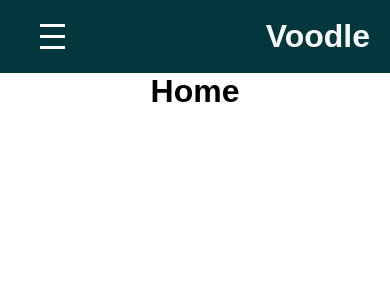
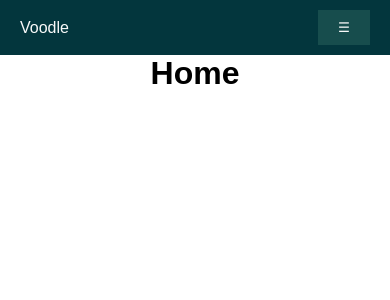
Before and after one commit to agr1996/startup, a React (Vite) app in the folder startup-react/: page / in a window 390 px wide. Shown: the top 300 px of the page. Built offline with nearby package versions, Linux system fonts and the light colour scheme.

Commit message:
Navigation hamburger works but has no close

```diff
--- a/startup-react/src/App.css
+++ b/startup-react/src/App.css
@@ -62,6 +62,40 @@ footer a {
   height: 3px;
   background-color: white;
   margin: 4px 0;
+}
+.menu-overlay {
+  position: fixed;
+  top: 0;
+  left: 0;
+  width: 100%;
+  height: 100%;
+  background-color: rgba(0, 0, 0, 0.8);
+  display: flex;
+  justify-content: center;
+  align-items: center;
+}
+
+.menu-nav {
+  display: flex;
+  flex-direction: column;
+  gap: 1rem;
+}
+
+.menu-link {
+  color: white;
+  text-decoration: none;
+  font-size: 1.5rem;
+}
+
+.close-btn {
+  position: absolute;
+  top: 20px;
+  left: 20px;
+  background: none;
+  border: none;
+  color: white;
+  font-size: 2em;
+  cursor: pointer;
 }
 
 /* Title styling */
--- a/startup-react/src/Header.jsx
+++ b/startup-react/src/Header.jsx
@@ -1,16 +1,25 @@
-import React from "react";
+import React, { useState } from 'react';
+import Menu from './Menu.jsx';
+import './App.css';
 
 function Header() {
-    return (
-        <header>
-            <button class="navigation" onclick="toggleMenu()">
-                <span class="bar"></span>
-                <span class="bar"></span>
-                <span class="bar"></span>
-            </button>
-            <h1>Voodle</h1>
-        </header>
-    );
+  const [menuOpen, setMenuOpen] = useState(false);
+
+  const toggleMenu = () => {
+    setMenuOpen(!menuOpen);
+  };
+
+  return (
+    <>
+      <header className="header">
+        <div className="logo">Voodle</div>
+        <button className="menu-button" onClick={toggleMenu}>
+          {menuOpen ? 'X' : '☰'}
+        </button>
+      </header>
+      {menuOpen && <Menu />}
+    </>
+  );
 }
 
 export default Header;
--- /dev/null
+++ b/startup-react/src/Menu.jsx
@@ -0,0 +1,19 @@
+import React from 'react';
+import { NavLink } from 'react-router-dom';
+import './App.css';
+
+function Menu() {
+  return (
+    <div className="menu-overlay">
+      <nav className="menu-nav">
+        <NavLink to="/" className="menu-link">Home</NavLink>
+        <NavLink to="/SignIn" className="menu-link">Sign in</NavLink>
+        <NavLink to="/Register" className="menu-link">Register</NavLink>
+        <NavLink to="/Markup" className="menu-link">Markup</NavLink>
+        <NavLink to="/Share" className="menu-link">Share</NavLink>
+      </nav>
+    </div>
+  );
+}
+
+export default Menu;
--- a/startup-react/src/main.jsx
+++ b/startup-react/src/main.jsx
@@ -10,5 +10,5 @@ createRoot(document.getElementById('root')).render(
     <BrowserRouter>
       <App />
     </BrowserRouter>
-  </StrictMode>,
+  </StrictMode>
 );
```
